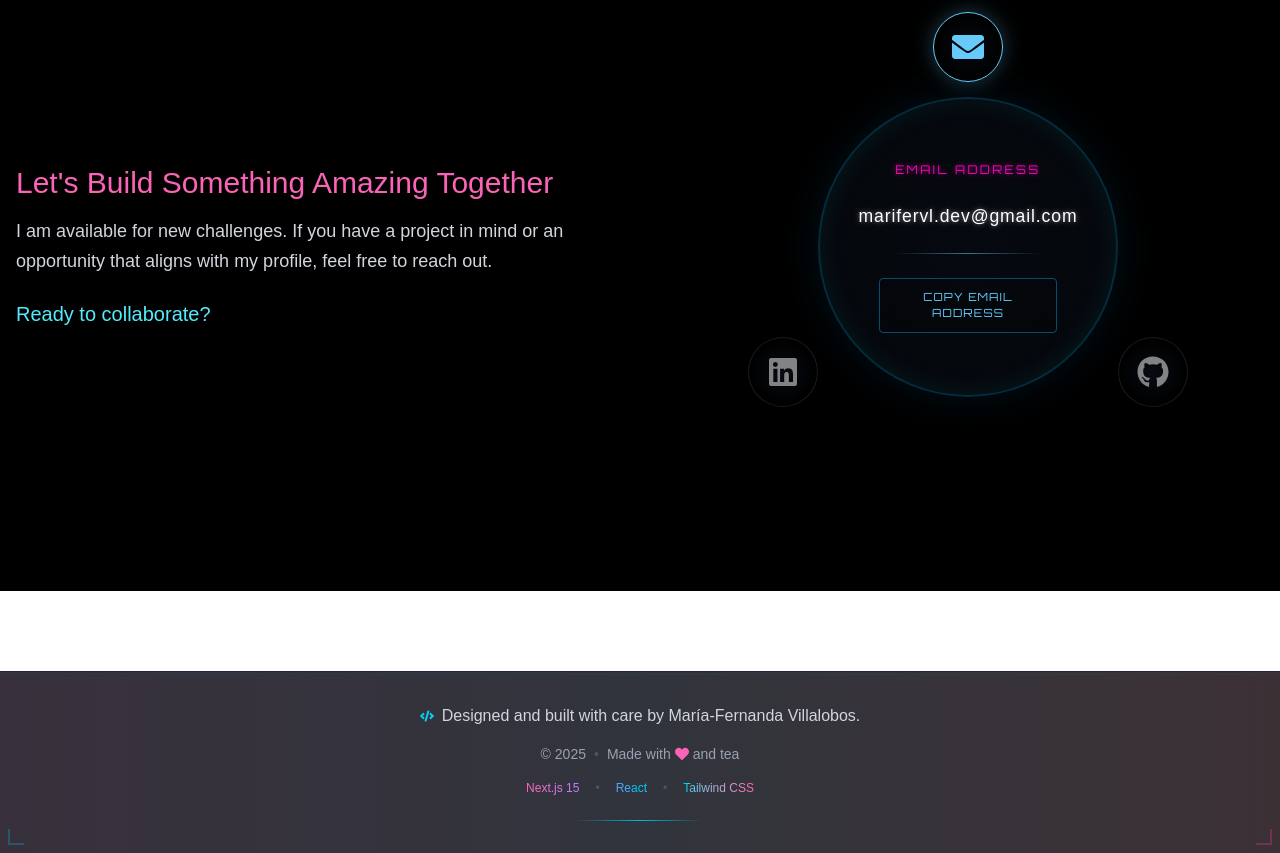
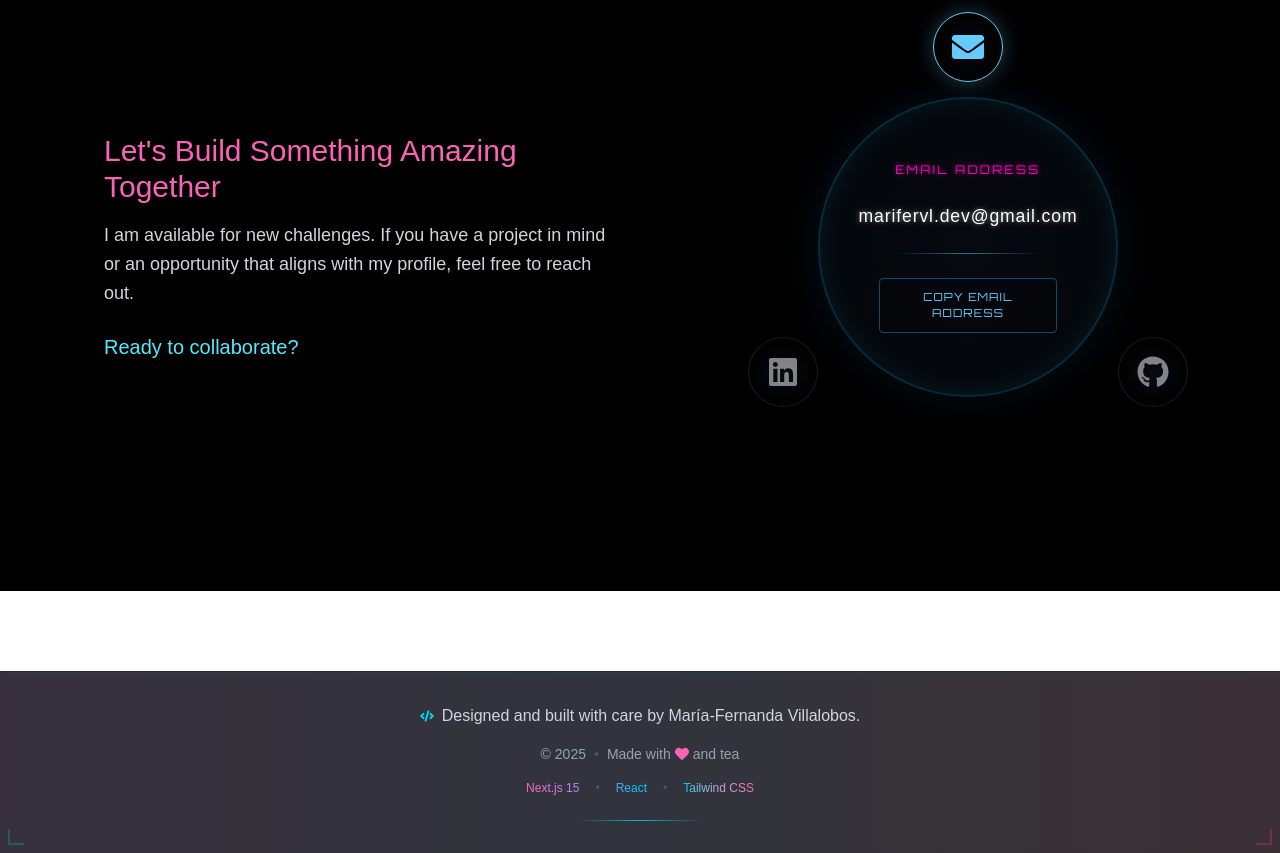
Before and after one commit to MariferVL/inner-rework, a Next.js app: page /en in a window 1280 px wide. Shown: the part 3300-4153 px from the top of the page. Built offline with nearby package versions, Linux system fonts and the light colour scheme.

Commit message:
Center main text

```diff
--- a/components/ContactSection.js
+++ b/components/ContactSection.js
@@ -66,7 +66,7 @@
 
         <div className="grid md:grid-cols-2 gap-16 items-center mt-16">
           {/* Columna Izquierda: Texto y CTA */}
-          <div className="text-left">
+          <div className="text-left md:ml-22">
             <h3 className="font-orbitron text-2xl md:text-3xl text-pink-400 mb-4 animate-pink-pulse-glow">
               {dictionary.contact.subtitle}
             </h3>
```
